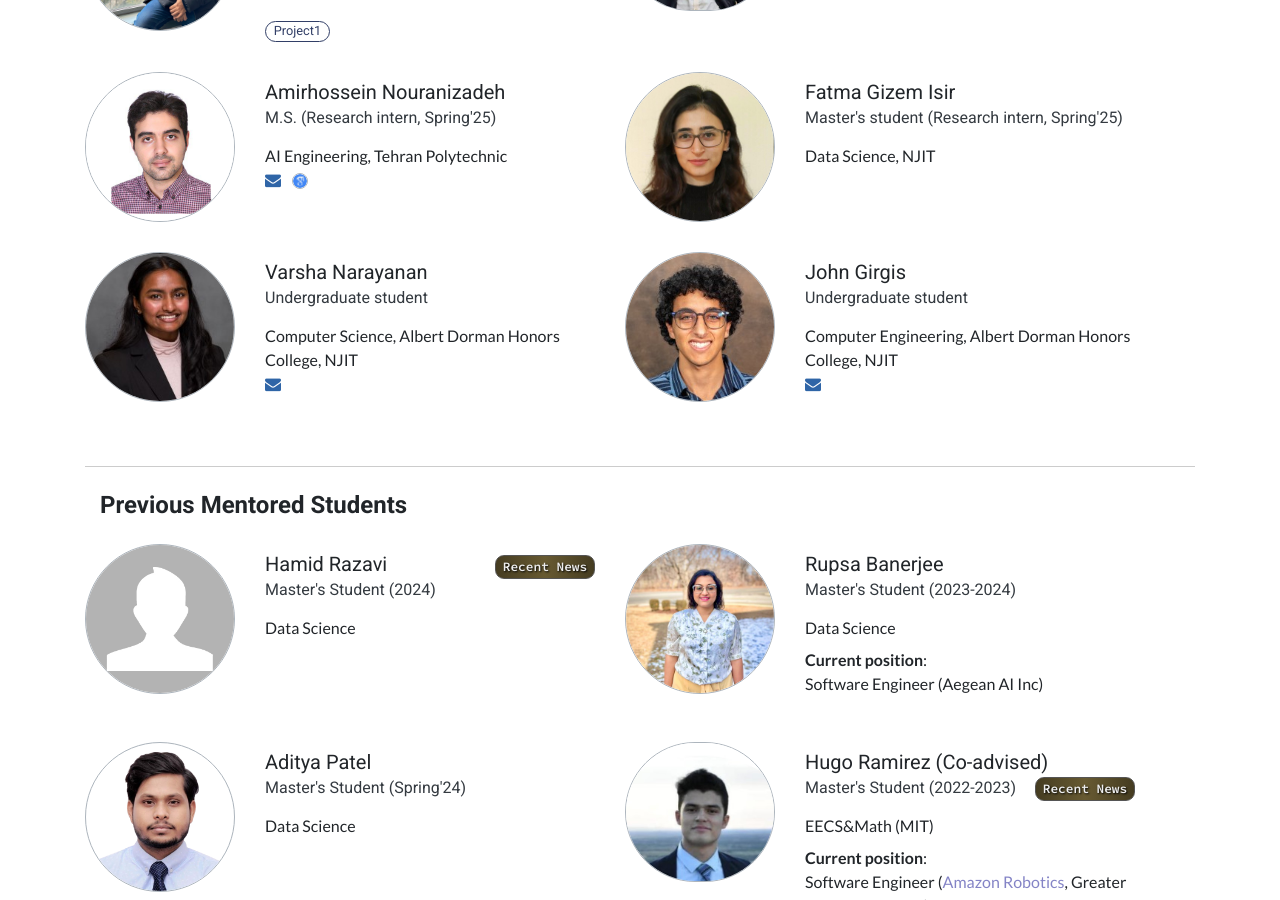
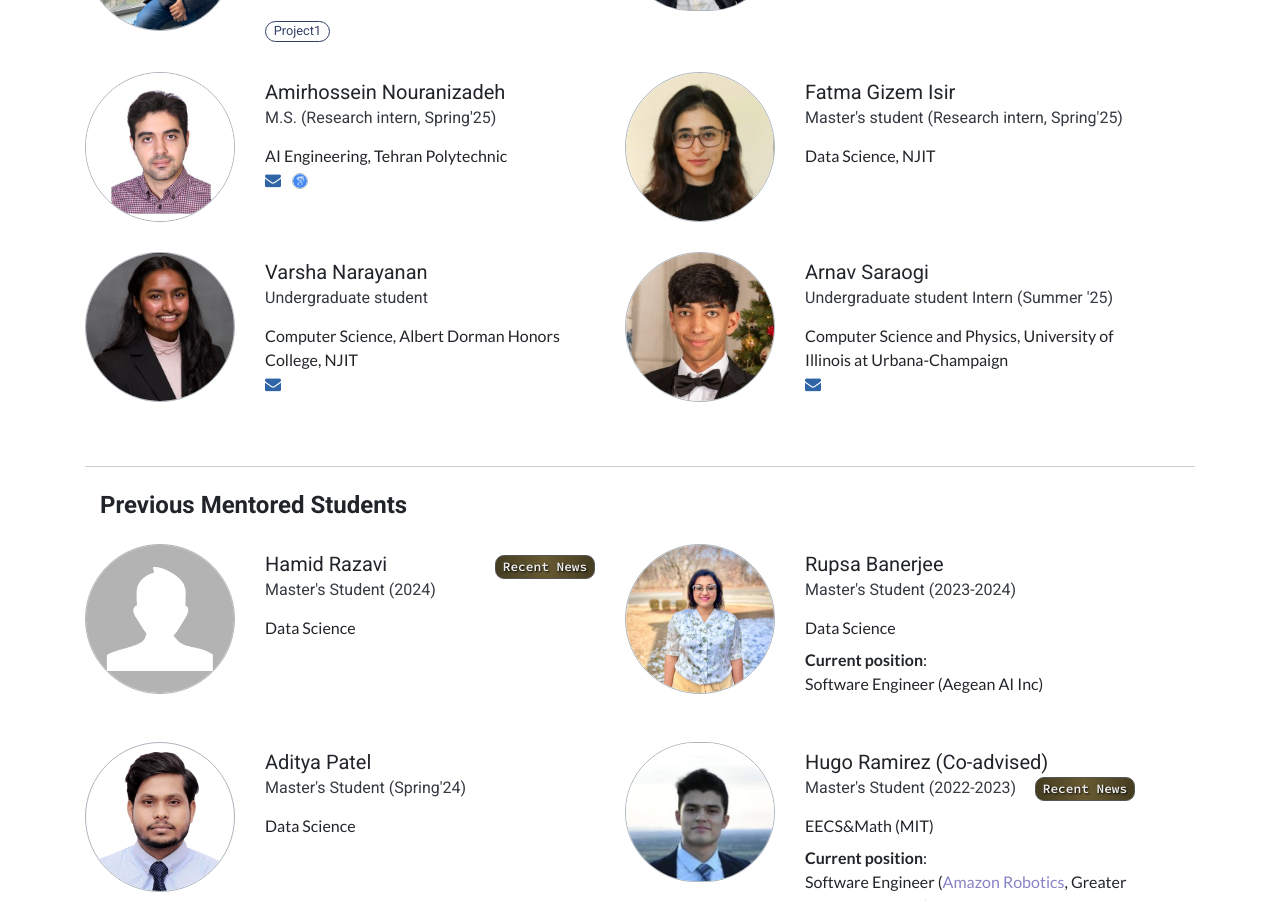
Before and after one commit to GraceXu182/gracexu182.github.io, a Jekyll site: the page built from pages/people.md, in a window 1280 px wide and 900 px high, scrolled down 1116 px. Built offline with Jekyll 4.4.1, drawn with Linux system fonts in a browser that asks for light colours.

Commit message:
update _data/people.yml

```diff
--- a/_data/people.yml
+++ b/_data/people.yml
@@ -174,6 +174,21 @@
   badges:
 
 
+  - id: Arnav_Saraogi # used internally to identify this person, e.g., in a Newsfeed post "people" field
+  name: Arnav Saraogi  # as display on the web page People item
+  role: Undergraduate student Intern (Summer '25)
+  program: Computer Science and Physics, University of Illinois at Urbana-Champaign # omit if not applicable
+  image: assets/images/arnav_saraogi.jpeg # can be external link
+  orcid: null
+  email: arnavs10@illinois.edu
+  googlescholar:
+  github: null
+  twitter: null
+  description:
+  status: active
+  badges:
+
+
 # - id: Yitong_Huang # used internally to identify this person, e.g., in a Newsfeed post "people" field
 #   name: Yitong Huang # as display on the web page People item
 #   role: High School Student (Summer Intern '25)
```
Also changed, not shown: assets/images/arnav_saraogi.jpeg (added).
